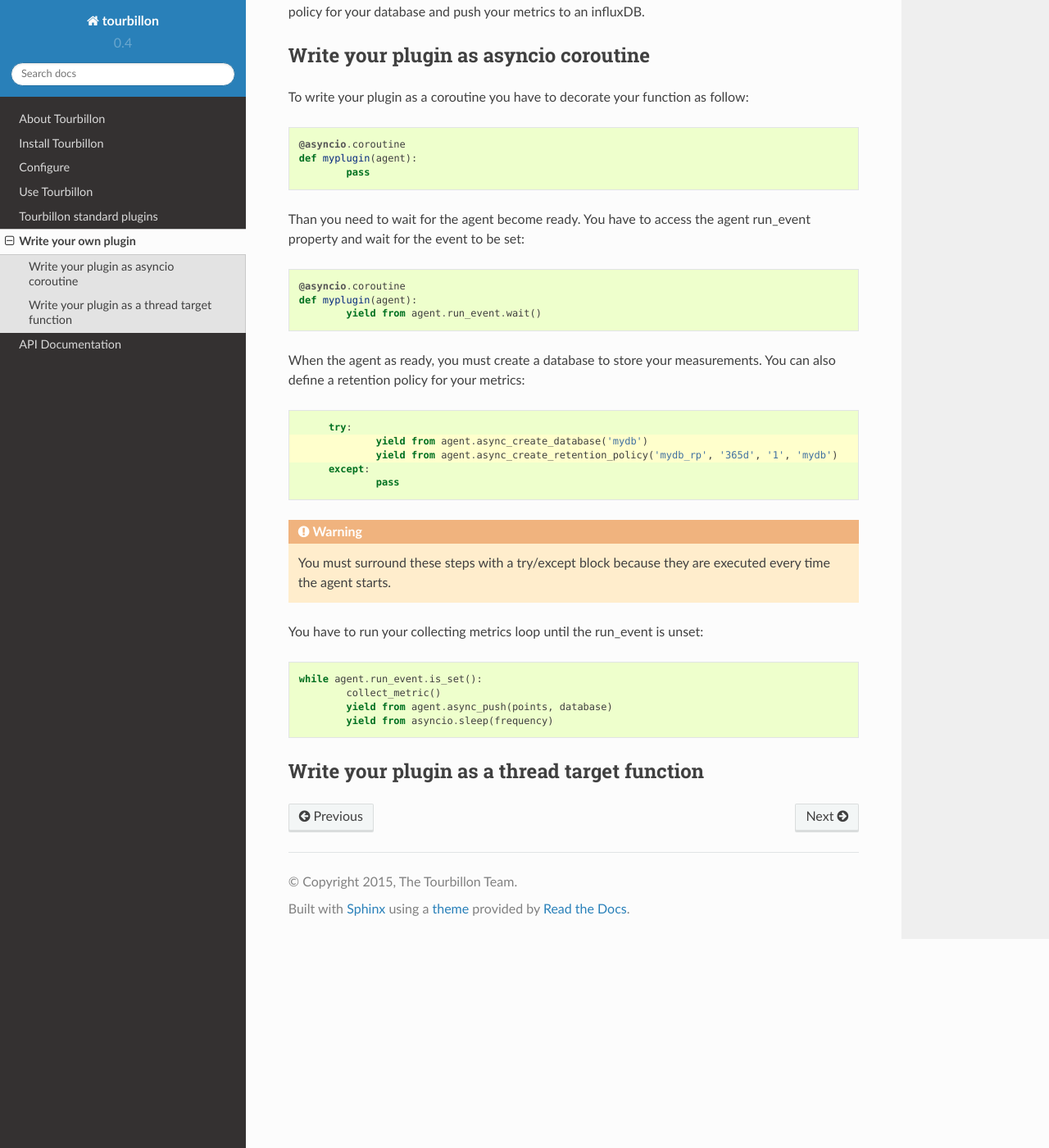
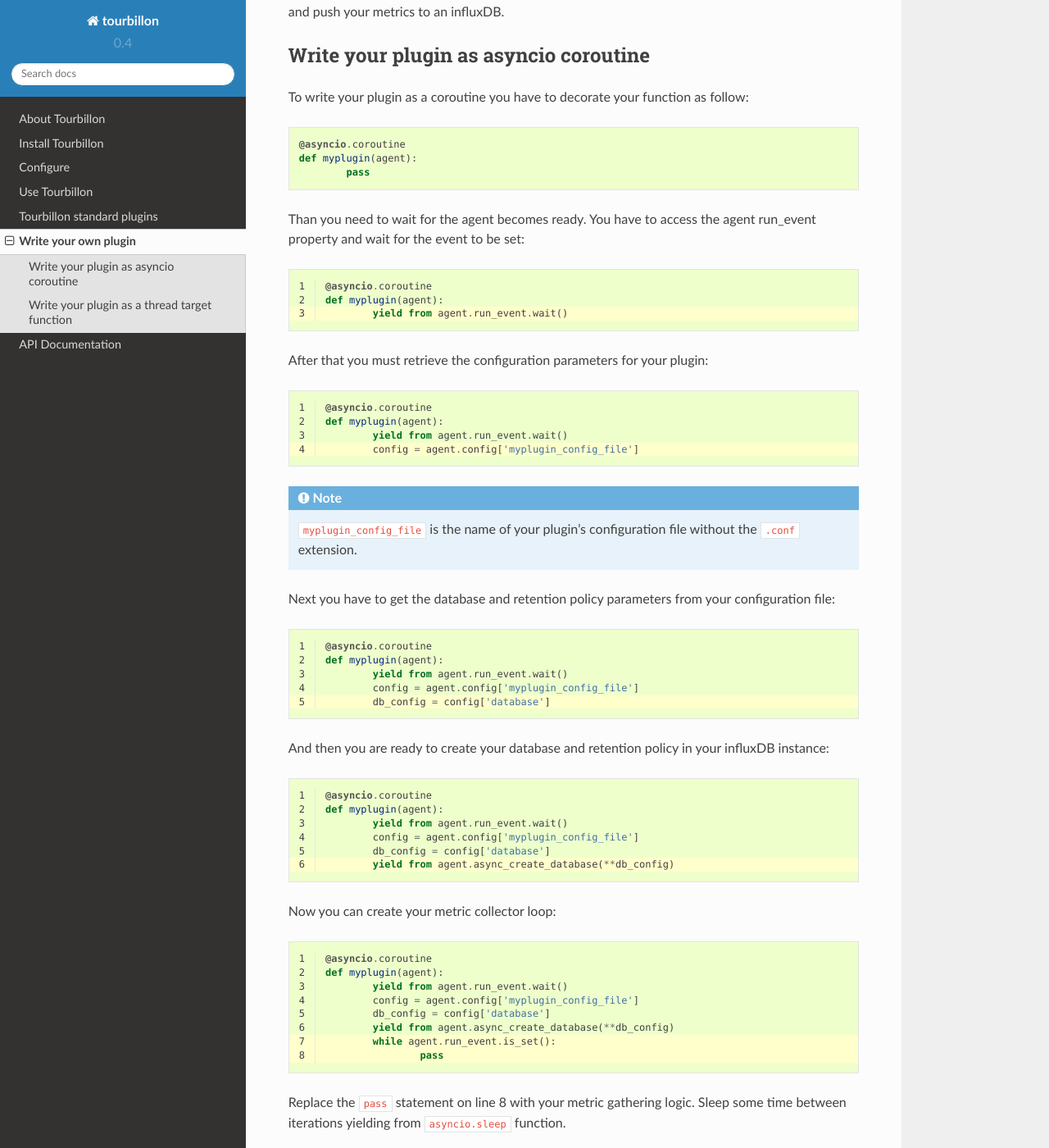
Before and after one commit to tourbillonpy/tourbillon-agent, a Sphinx documentation site: the page built from doc/source/write_your_own.rst, in a window 1280 px wide and 1400 px high, scrolled down 312 px. Shown: the whole window at 82% size. Built offline with Sphinx 7.4.7 and the Read the Docs theme 2.0.0, drawn with Linux system fonts in a browser that asks for light colours; some of the changed text lies outside the part shown.

```diff
--- a/doc/source/write_your_own.rst
+++ b/doc/source/write_your_own.rst
@@ -7,8 +7,7 @@
 		pass
 
 
-The Tourbillon agent expose methods to create a database for your metrics, create a retention policy for your database and push your metrics to an influxDB.
-
+The Tourbillon agent expose methods to create a database and a retention policy for your metrics, and push your metrics to an influxDB.
 
 
 Write your plugin as asyncio coroutine
@@ -20,38 +19,155 @@
 	def myplugin(agent):
 		pass
 
-Than you need to wait for the agent become ready. You have to access the agent run_event property and wait for the event to be set: ::
+Than you need to wait for the agent becomes ready. You have to access the agent run_event property and wait for the event to be set:
+
+.. code-block:: python
+	:emphasize-lines: 3,3
+	:linenos:
 
 	@asyncio.coroutine
 	def myplugin(agent):
 		yield from agent.run_event.wait()
 
-
-When the agent as ready, you must create a database to store your measurements. You can also define a retention policy for your metrics:
+After that you must retrieve the configuration parameters for your plugin:
 
 .. code-block:: python
-   :emphasize-lines: 2,3
+	:emphasize-lines: 4,4
+	:linenos:
 
-	try:
-		yield from agent.async_create_database('mydb')
-		yield from agent.async_create_retention_policy('mydb_rp', '365d', '1', 'mydb')
-	except:
-		pass
+	@asyncio.coroutine
+	def myplugin(agent):
+		yield from agent.run_event.wait()
+		config = agent.config['myplugin_config_file']
+
+.. note::
+	``myplugin_config_file`` is the name of your plugin's configuration file without the ``.conf`` extension.
 
 
-.. warning::
-	You must surround these steps with a try/except block because they are executed every time the agent starts.
+Next you have to get the database and retention policy parameters from your configuration file:
 
 
+.. code-block:: python
+	:emphasize-lines: 5,5
+	:linenos:
 
-You have to run your collecting metrics loop until the run_event is unset: ::
+	@asyncio.coroutine
+	def myplugin(agent):
+		yield from agent.run_event.wait()
+		config = agent.config['myplugin_config_file']
+		db_config = config['database']
 
-	while agent.run_event.is_set():
-		collect_metric()
-		yield from agent.async_push(points, database)
-		yield from asyncio.sleep(frequency)
+
+And then you are ready to create your database and retention policy in your influxDB instance:
+
+.. code-block:: python
+	:emphasize-lines: 6,6
+	:linenos:
+
+	@asyncio.coroutine
+	def myplugin(agent):
+		yield from agent.run_event.wait()
+		config = agent.config['myplugin_config_file']
+		db_config = config['database']
+		yield from agent.async_create_database(**db_config)
+
+
+Now you can create your metric collector loop:
+
+.. code-block:: python
+	:emphasize-lines: 7,8
+	:linenos:
+
+	@asyncio.coroutine
+	def myplugin(agent):
+		yield from agent.run_event.wait()
+		config = agent.config['myplugin_config_file']
+		db_config = config['database']
+		yield from agent.async_create_database(**db_config)
+		while agent.run_event.is_set():
+			pass
+
+
+Replace the ``pass`` statement on line 8 with your metric gathering logic. Sleep some time between iterations yielding from	``asyncio.sleep`` function.
+
+.. note::
+	tourbillon uses `trollius <https://pypi.python.org/pypi/trollius>`_ for asyncio in python 2.7.
+	If you are writing your coroutine for python 2.7 please refers to the Trollius documentation.
 
 
 
 Write your plugin as a thread target function
 =============================================
+
+To write a plugin as a thread target function follow this steps:
+
+Create your thread target function: ::
+
+	def myplugin(agent):
+		pass
+
+Wait for the agent becomes ready. You have to access the agent run_event property and wait for the event to be set:
+
+.. code-block:: python
+	:emphasize-lines: 2,2
+	:linenos:
+
+	def myplugin(agent):
+		agent.run_event.wait()
+
+Retrieve the configuration parameters for your plugin:
+
+.. code-block:: python
+	:emphasize-lines: 3,3
+	:linenos:
+
+	def myplugin(agent):
+		agent.run_event.wait()
+		config = agent.config['myplugin_config_file']
+
+.. note::
+	``myplugin_config_file`` is the name of your plugin's configuration file without the ``.conf`` extension.
+
+
+Get the database and retention policy parameters from your configuration file:
+
+
+.. code-block:: python
+	:emphasize-lines: 4,4
+	:linenos:
+
+	def myplugin(agent):
+		agent.run_event.wait()
+		config = agent.config['myplugin_config_file']
+		db_config = config['database']
+
+
+Create your database and retention policy in your influxDB instance:
+
+.. code-block:: python
+	:emphasize-lines: 5,5
+	:linenos:
+
+	def myplugin(agent):
+		agent.run_event.wait()
+		config = agent.config['myplugin_config_file']
+		db_config = config['database']
+		agent.create_database(**db_config)
+
+
+Create your metric collector loop:
+
+.. code-block:: python
+	:emphasize-lines: 6,7
+	:linenos:
+
+	def myplugin(agent):
+		agent.run_event.wait()
+		config = agent.config['myplugin_config_file']
+		db_config = config['database']
+		agent.create_database(**db_config)
+		while agent.run_event.is_set():
+			pass
+
+
+Replace the ``pass`` statement on line 7 with your metric gathering logic. Sleep some time between iterations using ``time.sleep``.
```
Also changed, not shown: doc/source/plugins.rst (+8 -0 lines), 3 other files.
